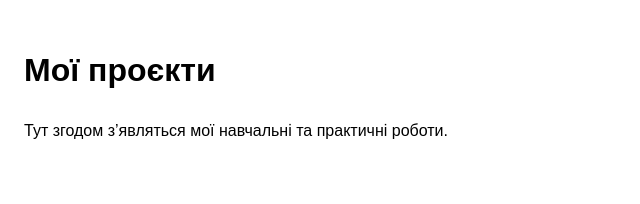
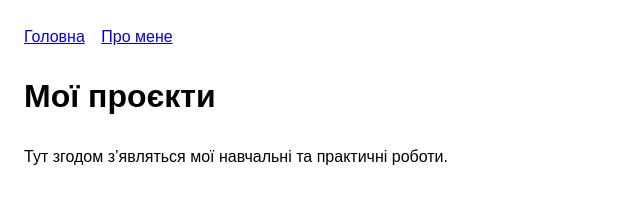
Before and after one commit to Nex0nDINASTIYA/my-web-course, a website: page hw-03/projects.html in a window 1280 px wide. Shown: the whole page, without its empty margins (0-640 px from the left). Drawn offline with Linux system fonts and the light colour scheme.

Commit message:
Додано сторінки about.html та projects.html

```diff
--- a/hw-03/projects.html
+++ b/hw-03/projects.html
@@ -8,6 +8,10 @@
 </head>
 <body>
   <header>
+    <nav>
+      <a href="index.html">Головна</a>
+      <a href="about.html">Про мене</a>
+    </nav>
     <h1>Мої проєкти</h1>
   </header>
   <main>
```
